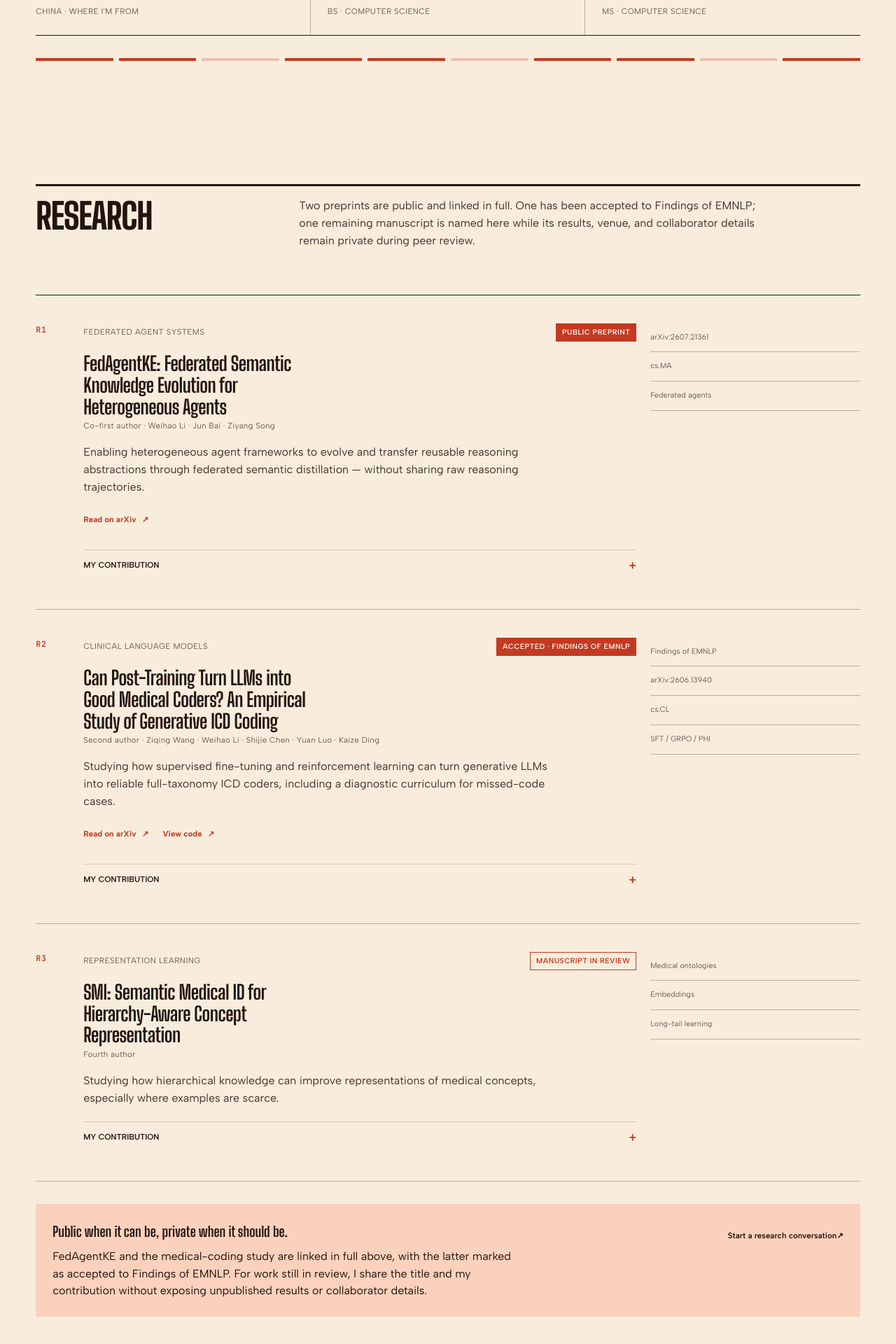
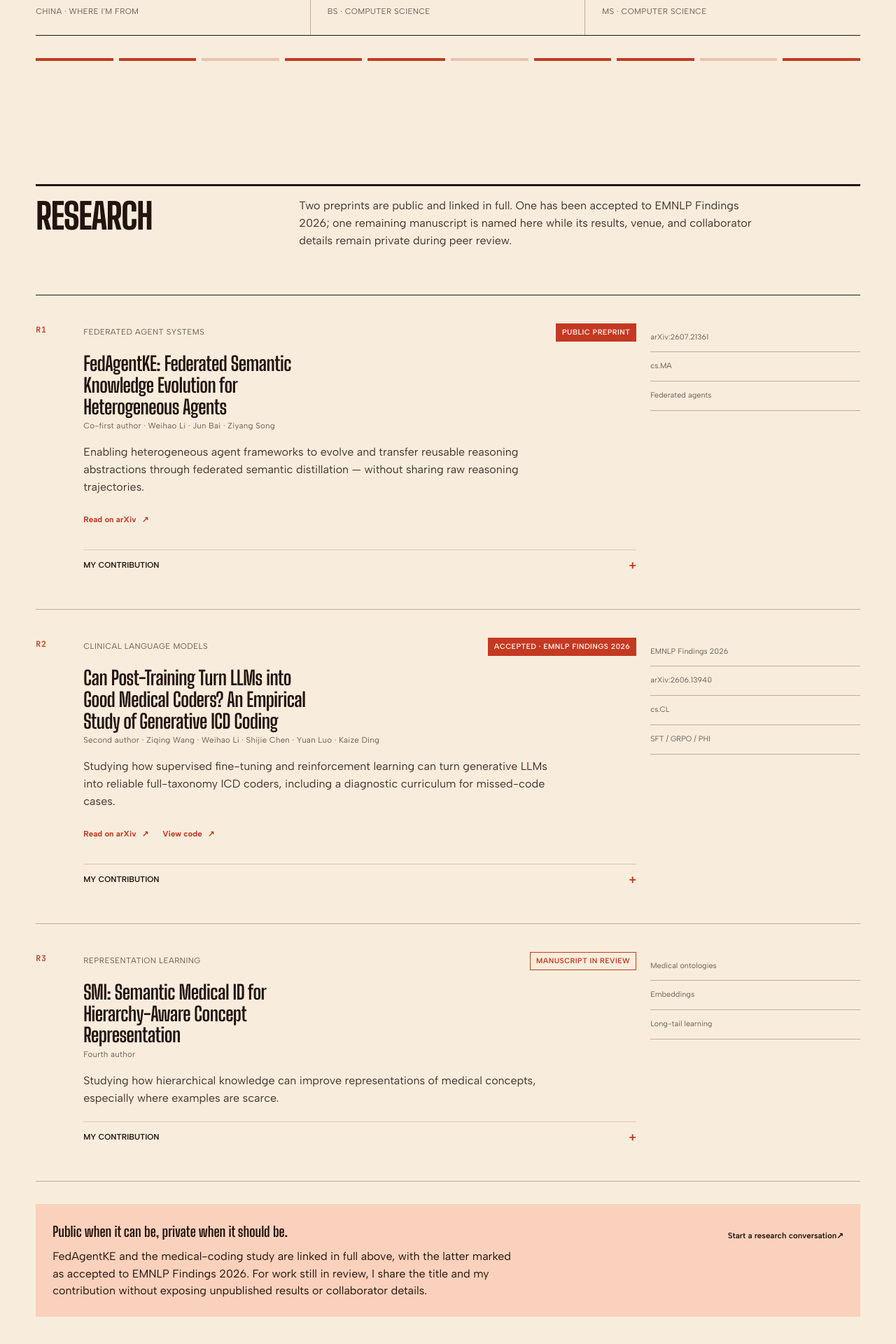
Before and after one commit to kesfc/kesfc.github.io, a Next.js app: page / in a window 1280 px wide. Shown: the part 769-2689 px from the top of the page at 70% size. Built offline with nearby package versions, Linux system fonts and the light colour scheme; no server answers.

Commit message:
Use EMNLP Findings 2026 label

```diff
--- a/app/page.tsx
+++ b/app/page.tsx
@@ -24,8 +24,8 @@ const researchTracks = [
       "Studying how supervised fine-tuning and reinforcement learning can turn generative LLMs into reliable full-taxonomy ICD coders, including a diagnostic curriculum for missed-code cases.",
     contribution:
       "Training infrastructure, distributed inference, evaluation design, and CUDA-level troubleshooting across open-weight model families.",
-    stack: ["Findings of EMNLP", "arXiv:2606.13940", "cs.CL", "SFT / GRPO / PHI"],
-    status: "Accepted · Findings of EMNLP",
+    stack: ["EMNLP Findings 2026", "arXiv:2606.13940", "cs.CL", "SFT / GRPO / PHI"],
+    status: "Accepted · EMNLP Findings 2026",
     role: "Second author",
     authors: "Ziqing Wang · Weihao Li · Shijie Chen · Yuan Luo · Kaize Ding",
     href: "https://arxiv.org/abs/2606.13940",
@@ -187,7 +187,7 @@ export default function Home() {
             <h2 id="research-title">Research</h2>
             <p>
               Two preprints are public and linked in full. One has been accepted
-              to Findings of EMNLP; one remaining manuscript is named here while
+              to EMNLP Findings 2026; one remaining manuscript is named here while
               its results, venue, and collaborator details remain private during
               peer review.
             </p>
@@ -247,7 +247,7 @@ export default function Home() {
             <p>
               <strong>Public when it can be, private when it should be.</strong>
               FedAgentKE and the medical-coding study are linked in full above,
-              with the latter marked as accepted to Findings of EMNLP. For work
+              with the latter marked as accepted to EMNLP Findings 2026. For work
               still in review, I share the title and my contribution without
               exposing unpublished results or collaborator details.
             </p>
```
